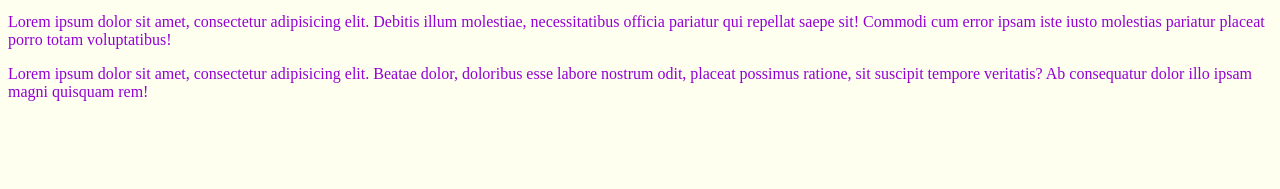
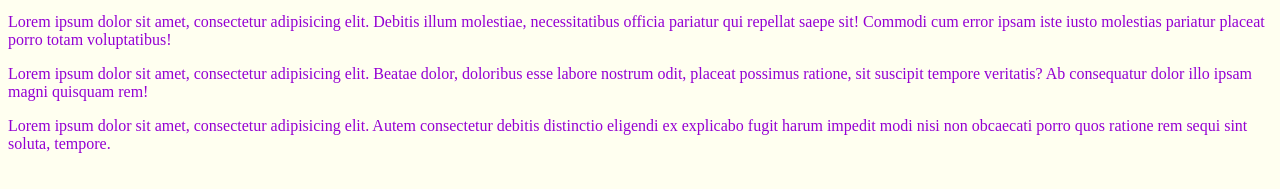
Before and after one commit to samhemadi/git-workshop, a plain HTML site: page index.html in a window 1280 px wide. Shown: the part 119-308 px from the top of the page. Drawn offline with Linux system fonts and the light colour scheme.

Commit message:
nieuwe paragraaf toegevoegd

```diff
--- a/index.html
+++ b/index.html
@@ -10,5 +10,6 @@
 <p>Lorem ipsum dolor sit amet, consectetur adipisicing elit. Architecto autem dicta ducimus nisi nobis nulla, odio totam veritatis voluptate. Alias aliquid autem dolore dolorem eius ipsa laboriosam repellat ut voluptatem?</p>
 <p>Lorem ipsum dolor sit amet, consectetur adipisicing elit. Debitis illum molestiae, necessitatibus officia pariatur qui repellat saepe sit! Commodi cum error ipsam iste iusto molestias pariatur placeat porro totam voluptatibus!</p>
 <p>Lorem ipsum dolor sit amet, consectetur adipisicing elit. Beatae dolor, doloribus esse labore nostrum odit, placeat possimus ratione, sit suscipit tempore veritatis? Ab consequatur dolor illo ipsam magni quisquam rem!</p>
+<p>Lorem ipsum dolor sit amet, consectetur adipisicing elit. Autem consectetur debitis distinctio eligendi ex explicabo fugit harum impedit modi nisi non obcaecati porro quos ratione rem sequi sint soluta, tempore.</p>
 </body>
 </html>
```
